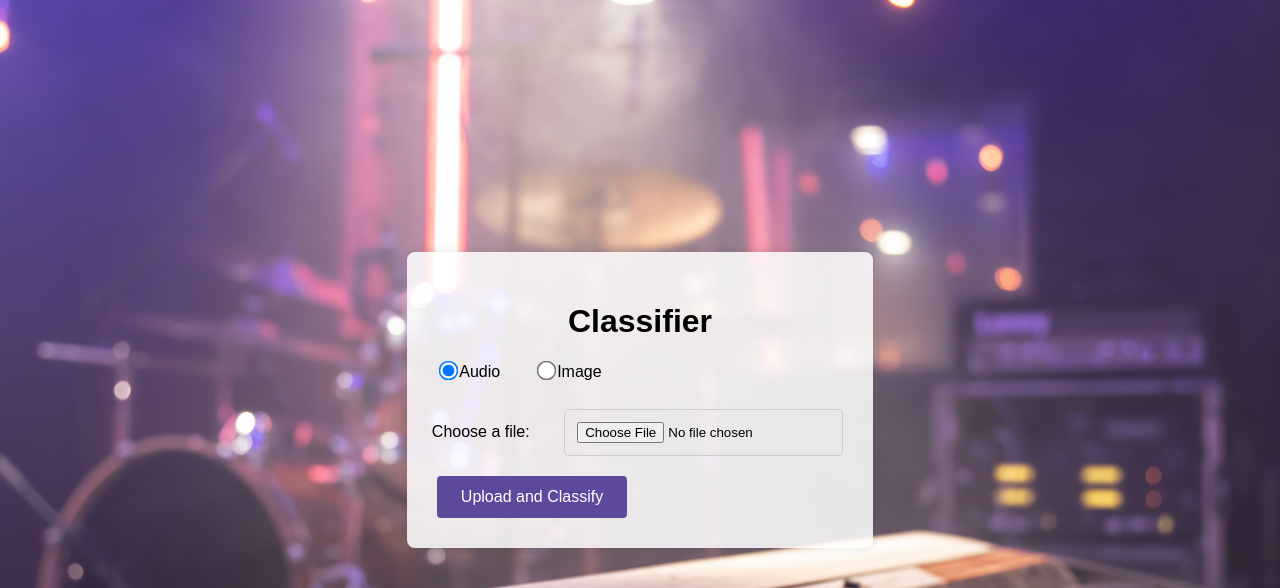
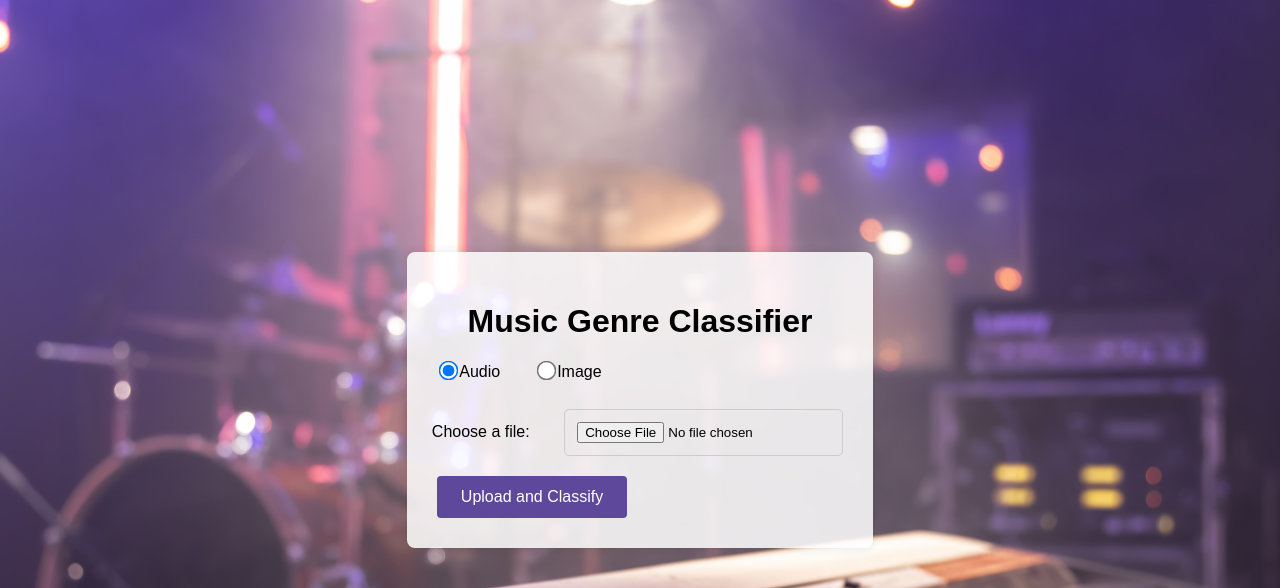
Before and after one commit to alaadoukh/Music-Genre-Classifier, a Flask app: page / in a window 1280 px wide. Shown: the top 588 px of the page. Run offline with Flask 2, Linux system fonts and the light colour scheme.

Commit message:
Updated title in upload.html

```diff
--- a/my_app/app/templates/upload.html
+++ b/my_app/app/templates/upload.html
@@ -9,7 +9,7 @@
 </head>
 <body>
     <div class="container">
-        <h1>Classifier</h1>
+        <h1>Music Genre Classifier</h1>
 
         <form method="post" enctype="multipart/form-data" id="uploadForm">
             <input type="radio" name="dataType" id="audioType" value="audio" checked onchange="updateAttributes()">
```
